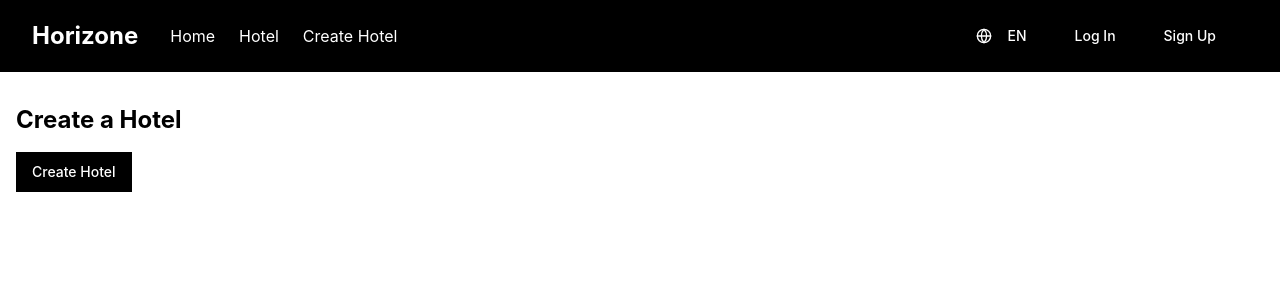
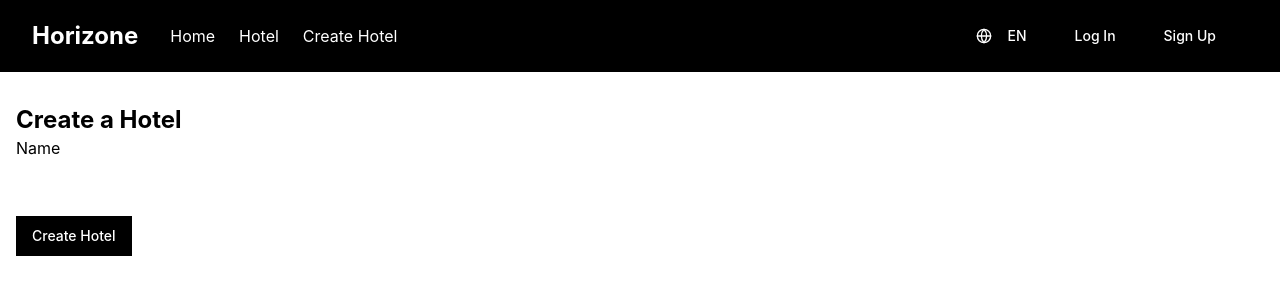
Before and after one commit to YasithaShyamantha1/AID-WebApp, a React (Vite) app: page /hotels/create in a window 1280 px wide. Shown: the top 300 px of the page. Built offline with nearby package versions, Linux system fonts and the light colour scheme.

Commit message:
making create hotel form

```diff
--- /dev/null
+++ b/src/components/ui/form.jsx
@@ -0,0 +1,133 @@
+import * as React from "react"
+import { Slot } from "@radix-ui/react-slot"
+import { Controller, FormProvider, useFormContext } from "react-hook-form";
+
+import { cn } from "@/lib/utils"
+import { Label } from "@/components/ui/label"
+
+const Form = FormProvider
+
+const FormFieldContext = React.createContext({})
+
+const FormField = (
+  {
+    ...props
+  }
+) => {
+  return (
+    (<FormFieldContext.Provider value={{ name: props.name }}>
+      <Controller {...props} />
+    </FormFieldContext.Provider>)
+  );
+}
+
+const useFormField = () => {
+  const fieldContext = React.useContext(FormFieldContext)
+  const itemContext = React.useContext(FormItemContext)
+  const { getFieldState, formState } = useFormContext()
+
+  const fieldState = getFieldState(fieldContext.name, formState)
+
+  if (!fieldContext) {
+    throw new Error("useFormField should be used within <FormField>")
+  }
+
+  const { id } = itemContext
+
+  return {
+    id,
+    name: fieldContext.name,
+    formItemId: `${id}-form-item`,
+    formDescriptionId: `${id}-form-item-description`,
+    formMessageId: `${id}-form-item-message`,
+    ...fieldState,
+  }
+}
+
+const FormItemContext = React.createContext({})
+
+const FormItem = React.forwardRef(({ className, ...props }, ref) => {
+  const id = React.useId()
+
+  return (
+    (<FormItemContext.Provider value={{ id }}>
+      <div ref={ref} className={cn("space-y-2", className)} {...props} />
+    </FormItemContext.Provider>)
+  );
+})
+FormItem.displayName = "FormItem"
+
+const FormLabel = React.forwardRef(({ className, ...props }, ref) => {
+  const { error, formItemId } = useFormField()
+
+  return (
+    (<Label
+      ref={ref}
+      className={cn(error && "text-destructive", className)}
+      htmlFor={formItemId}
+      {...props} />)
+  );
+})
+FormLabel.displayName = "FormLabel"
+
+const FormControl = React.forwardRef(({ ...props }, ref) => {
+  const { error, formItemId, formDescriptionId, formMessageId } = useFormField()
+
+  return (
+    (<Slot
+      ref={ref}
+      id={formItemId}
+      aria-describedby={
+        !error
+          ? `${formDescriptionId}`
+          : `${formDescriptionId} ${formMessageId}`
+      }
+      aria-invalid={!!error}
+      {...props} />)
+  );
+})
+FormControl.displayName = "FormControl"
+
+const FormDescription = React.forwardRef(({ className, ...props }, ref) => {
+  const { formDescriptionId } = useFormField()
+
+  return (
+    (<p
+      ref={ref}
+      id={formDescriptionId}
+      className={cn("text-sm text-muted-foreground", className)}
+      {...props} />)
+  );
+})
+FormDescription.displayName = "FormDescription"
+
+const FormMessage = React.forwardRef(({ className, children, ...props }, ref) => {
+  const { error, formMessageId } = useFormField()
+  const body = error ? String(error?.message ?? "") : children
+
+  if (!body) {
+    return null
+  }
+
+  return (
+    (<p
+      ref={ref}
+      id={formMessageId}
+      className={cn("text-sm font-medium text-destructive", className)}
+      {...props}>
+      {body}
+    </p>)
+  );
+})
+FormMessage.displayName = "FormMessage"
+
+export {
+  useFormField,
+  Form,
+  FormItem,
+  FormLabel,
+  FormControl,
+  FormDescription,
+  FormMessage,
+  FormField,
+}
--- /dev/null
+++ b/src/components/ui/label.jsx
@@ -0,0 +1,16 @@
+import * as React from "react"
+import * as LabelPrimitive from "@radix-ui/react-label"
+import { cva } from "class-variance-authority";
+
+import { cn } from "@/lib/utils"
+
+const labelVariants = cva(
+  "text-sm font-medium leading-none peer-disabled:cursor-not-allowed peer-disabled:opacity-70"
+)
+
+const Label = React.forwardRef(({ className, ...props }, ref) => (
+  <LabelPrimitive.Root ref={ref} className={cn(labelVariants(), className)} {...props} />
+))
+Label.displayName = LabelPrimitive.Root.displayName
+
+export { Label }
--- a/src/pages/CreateHotel.jsx
+++ b/src/pages/CreateHotel.jsx
@@ -1,15 +1,18 @@
 import { useCreateHotelMutation } from "@/lib/api";
 import { Button } from "@/components/ui/button";
 import { toast } from "sonner";
+import { useState } from "react";
+import { Input } from "@/components/ui/input"; // Ensure Input is used
 
 export default function CreateHotelPage() {
   const [createHotel, { isLoading }] = useCreateHotelMutation();
+  const [name, setName] = useState("");
 
   const handleClick = async () => {
     try {
       toast.loading("Creating hotel...");
       await createHotel({
-        name: "Opulent River Face Hotel",
+        name,
         location: "Kotte, Sri Lanka",
         reviews: 100,
         rating: 4,
@@ -28,9 +31,22 @@
   return (
     <main className="container mx-auto px-4 py-8 min-h-screen">
       <h1 className="text-2xl font-bold">Create a Hotel</h1>
+      <form>
+        <div>
+          <label htmlFor="name">Name</label>
+          <Input
+            id="name"
+            type="text"
+            value={name}
+            onChange={(e) => setName(e.target.value)}
+          />
+        </div>
+      </form>
 
       <div className="mt-4">
-        <Button onClick={handleClick}>Create Hotel</Button>
+        <Button onClick={handleClick} disabled={isLoading}>
+          {isLoading ? "Creating..." : "Create Hotel"}
+        </Button>
       </div>
     </main>
   );
```
Also changed, not shown: package.json (+6 -2 lines), 1 other file (tests, documents, lock files or other folders).
